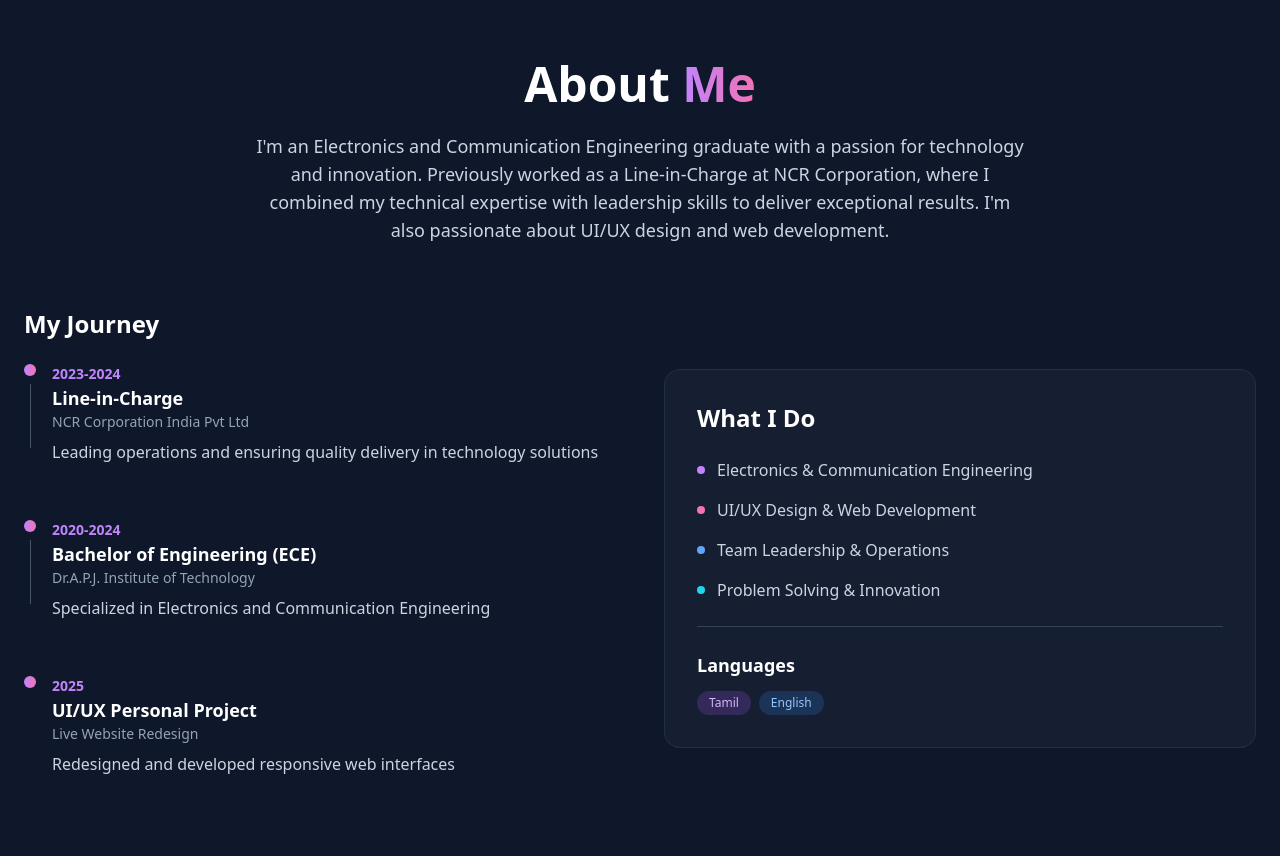
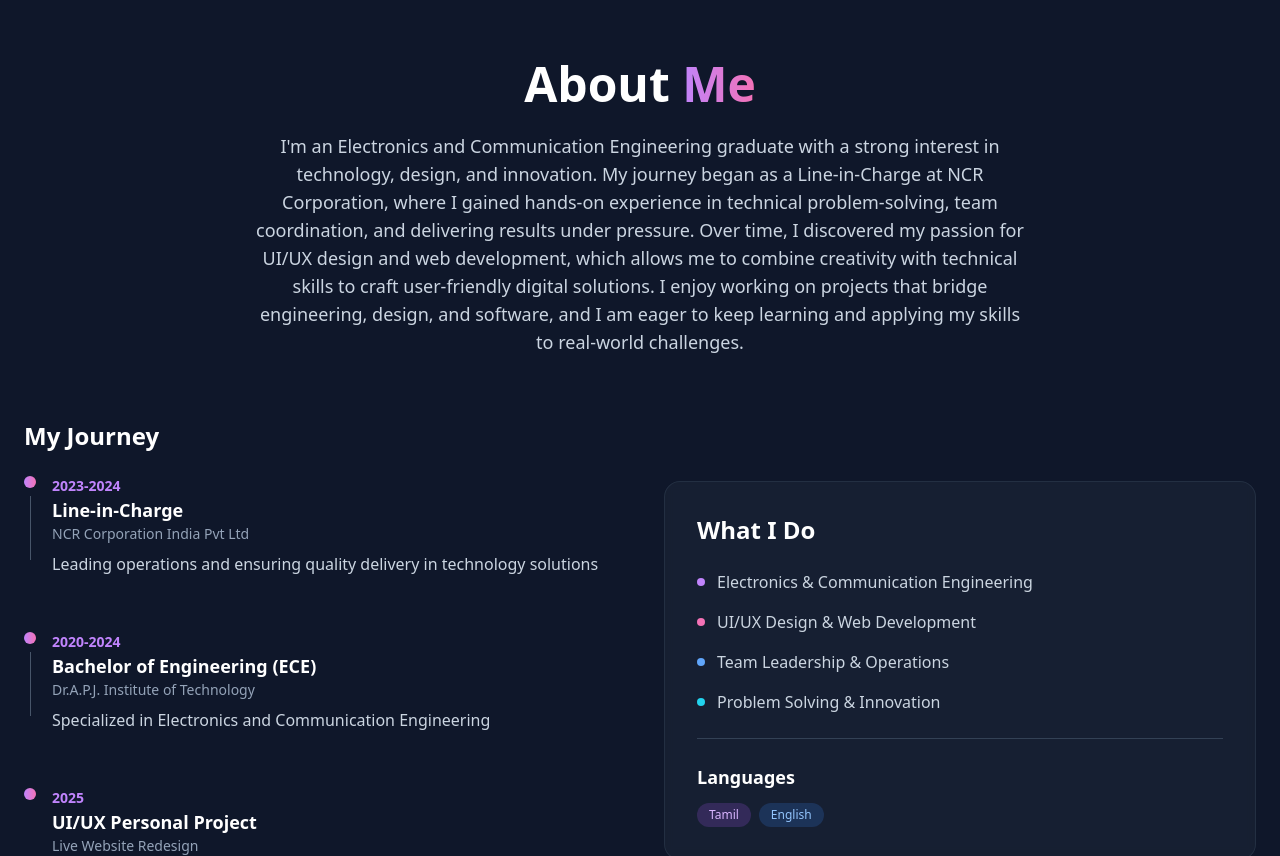
Before and after one commit to kishorsrinivasan2003/Protfolyo, a React (Vite) app: page / in a window 1280 px wide. Shown: the part 820-1676 px from the top of the page. Built offline with nearby package versions, Linux system fonts and the light colour scheme.

Commit message:
Update About section content

```diff
--- a/src/components/About.tsx
+++ b/src/components/About.tsx
@@ -36,10 +36,13 @@ export const About = () => {
             About <span className="bg-gradient-to-r from-purple-400 to-pink-400 bg-clip-text text-transparent">Me</span>
           </h2>
           <p className="text-lg text-slate-300 max-w-3xl mx-auto">
-            I'm an Electronics and Communication Engineering graduate with a passion for technology
-            and innovation. Previously worked as a Line-in-Charge at NCR Corporation, where I combined my
-            technical expertise with leadership skills to deliver exceptional results. I'm also
-            passionate about UI/UX design and web development.
+            I'm an Electronics and Communication Engineering graduate with a strong interest in technology,
+            design, and innovation. My journey began as a Line-in-Charge at NCR Corporation, where I gained
+            hands-on experience in technical problem-solving, team coordination, and delivering results under pressure.
+            Over time, I discovered my passion for UI/UX design and web development, which allows me to combine
+            creativity with technical skills to craft user-friendly digital solutions. I enjoy working on projects
+            that bridge engineering, design, and software, and I am eager to keep learning and applying my skills
+            to real-world challenges.
           </p>
         </motion.div>
 
```
